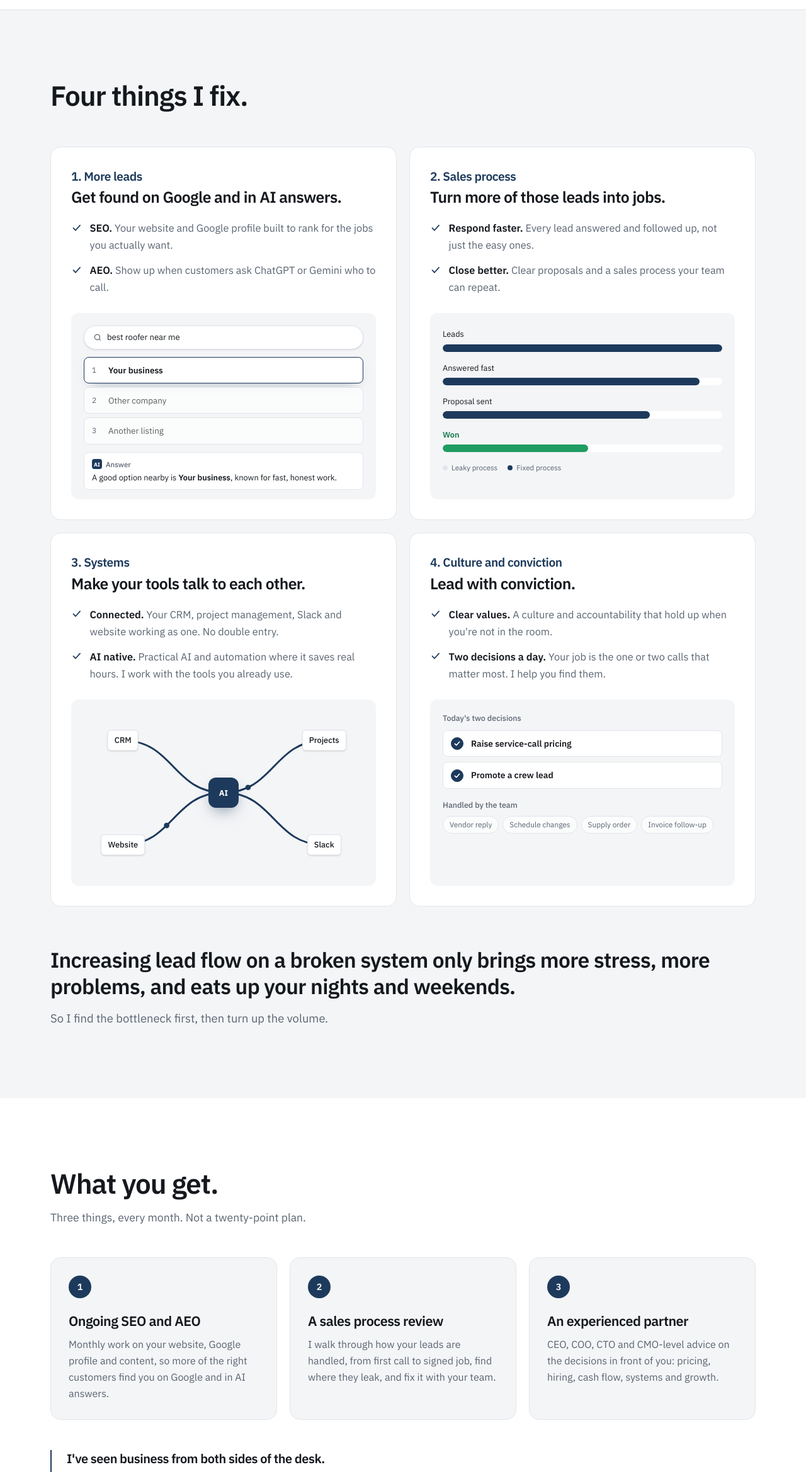
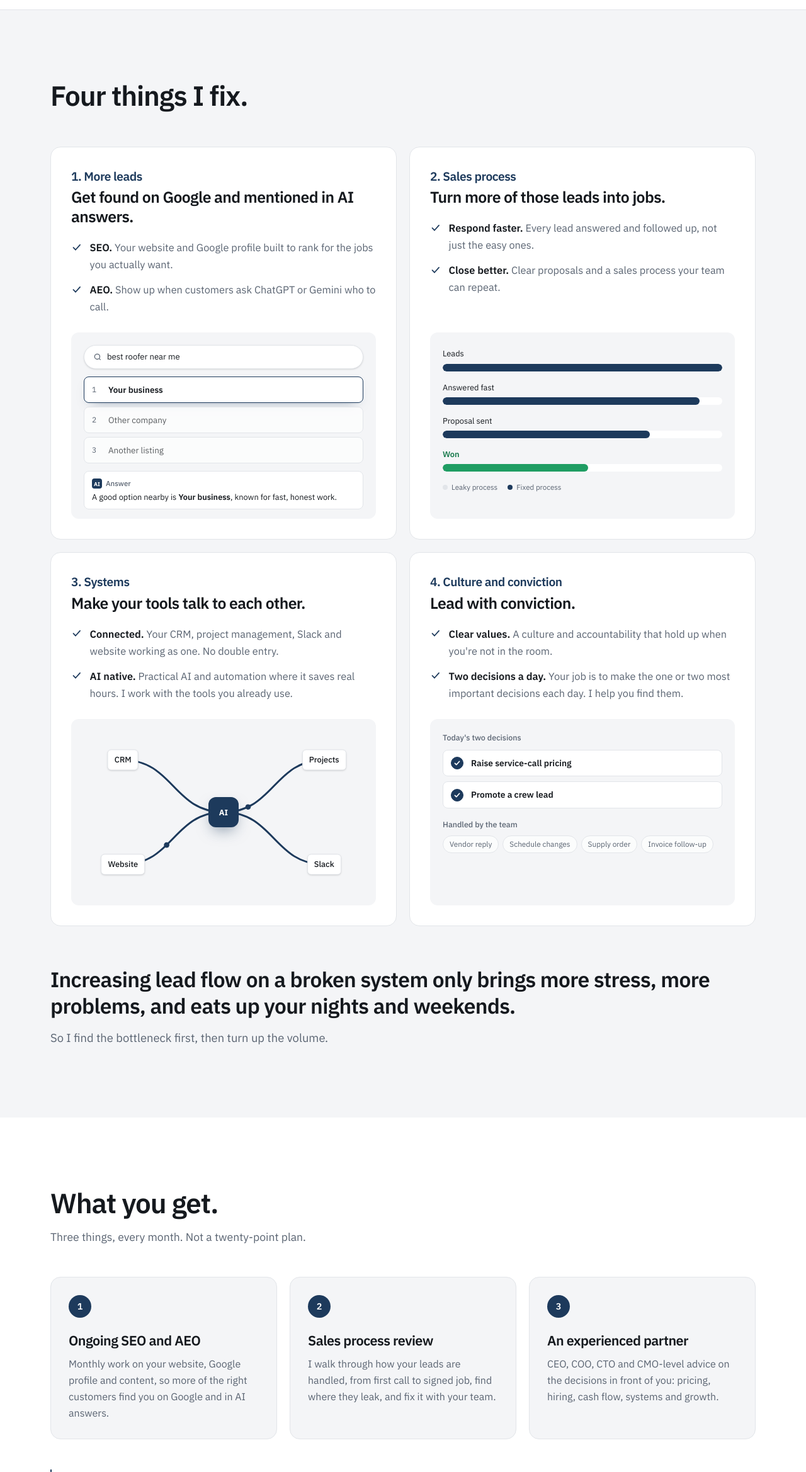
Before and after one commit to Vestis-Clients/choosevestis, a Next.js app: page / in a window 1280 px wide. Shown: the part 1316-3654 px from the top of the page at 63% size. Built offline with nearby package versions, Linux system fonts and the light colour scheme.

Commit message:
Copy: mentioned in AI answers, two-decisions wording, Sales process review
Co-Authored-By: Claude Opus 5.5 <noreply@anthropic.com>
Claude-Session: https://claude.ai/code/session_01MfRQ59hk5ZxqJNnaKXntZZ

```diff
--- a/src/app/page.tsx
+++ b/src/app/page.tsx
@@ -33,7 +33,7 @@ const GET = [
     body: "Monthly work on your website, Google profile and content, so more of the right customers find you on Google and in AI answers.",
   },
   {
-    title: "A sales process review",
+    title: "Sales process review",
     body: "I walk through how your leads are handled, from first call to signed job, find where they leak, and fix it with your team.",
   },
   {
--- a/src/components/Levers.tsx
+++ b/src/components/Levers.tsx
@@ -211,7 +211,7 @@ function Decisions({ go }: { go: boolean }) {
 const CARDS = [
   {
     name: "More leads",
-    title: "Get found on Google and in AI answers.",
+    title: "Get found on Google and mentioned in AI answers.",
     points: [
       ["SEO.", "Your website and Google profile built to rank for the jobs you actually want."],
       ["AEO.", "Show up when customers ask ChatGPT or Gemini who to call."],
@@ -241,7 +241,7 @@ const CARDS = [
     title: "Lead with conviction.",
     points: [
       ["Clear values.", "A culture and accountability that hold up when you're not in the room."],
-      ["Two decisions a day.", "Your job is the one or two calls that matter most. I help you find them."],
+      ["Two decisions a day.", "Your job is to make the one or two most important decisions each day. I help you find them."],
     ],
     Art: Decisions,
   },
```
